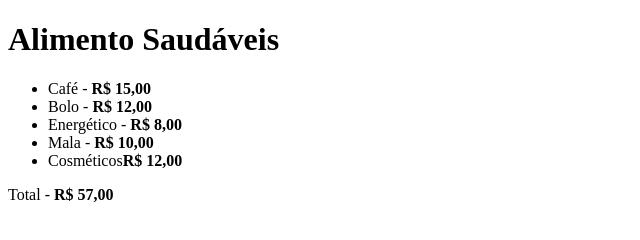
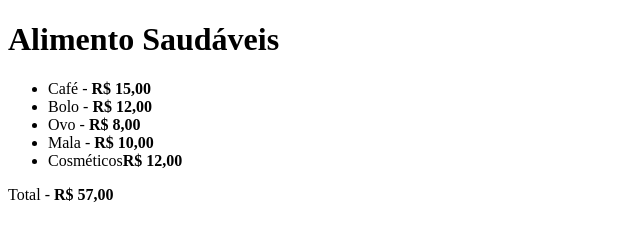
Before and after one commit to Adryan-meloo/ListaCss, a plain HTML site: page index.html in a window 1280 px wide. Shown: the full height of the page, 0-640 px from the left. Drawn offline with Linux system fonts and the light colour scheme.

Commit message:
colocando ovo

```diff
--- a/index.html
+++ b/index.html
@@ -10,7 +10,7 @@
     <ul>
         <li>Café - <strong>R$ 15,00</strong></li>
         <li>Bolo - <strong>R$ 12,00</strong></li>
-        <li>Energético - <strong>R$ 8,00</strong></li>
+        <li>Ovo - <strong>R$ 8,00</strong></li>
         <li>Mala - <strong>R$ 10,00</strong></li>
         <li>Cosméticos<strong>R$ 12,00</strong></li>
     </ul>
```
